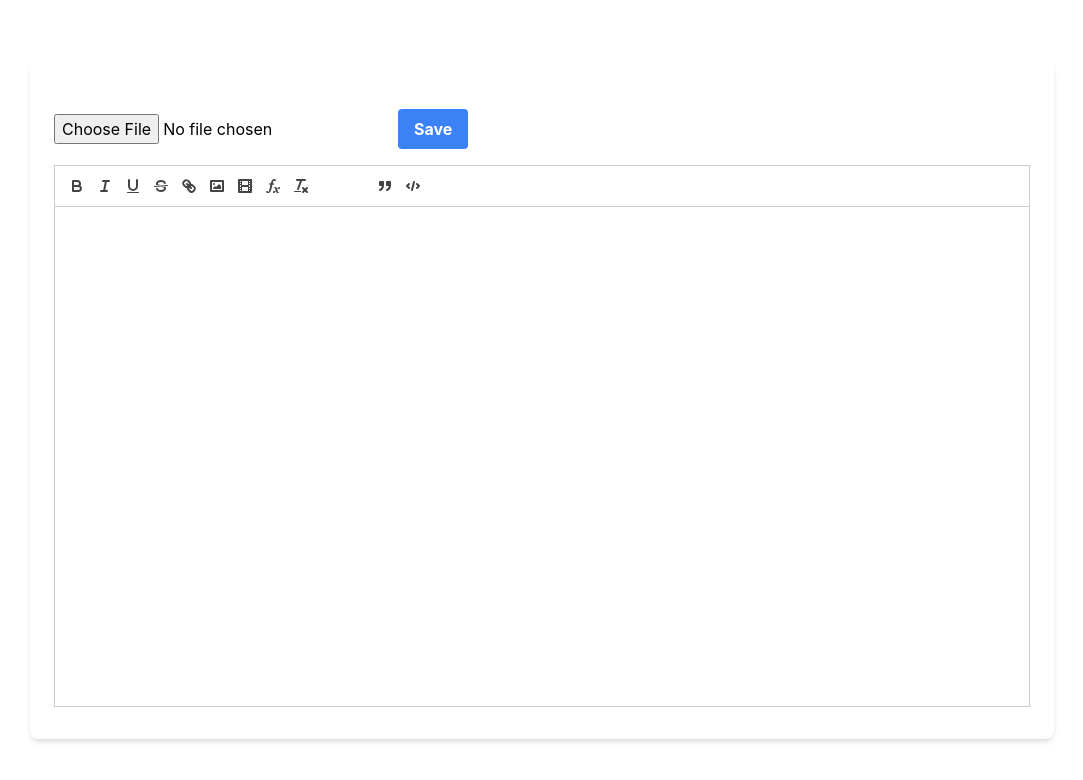
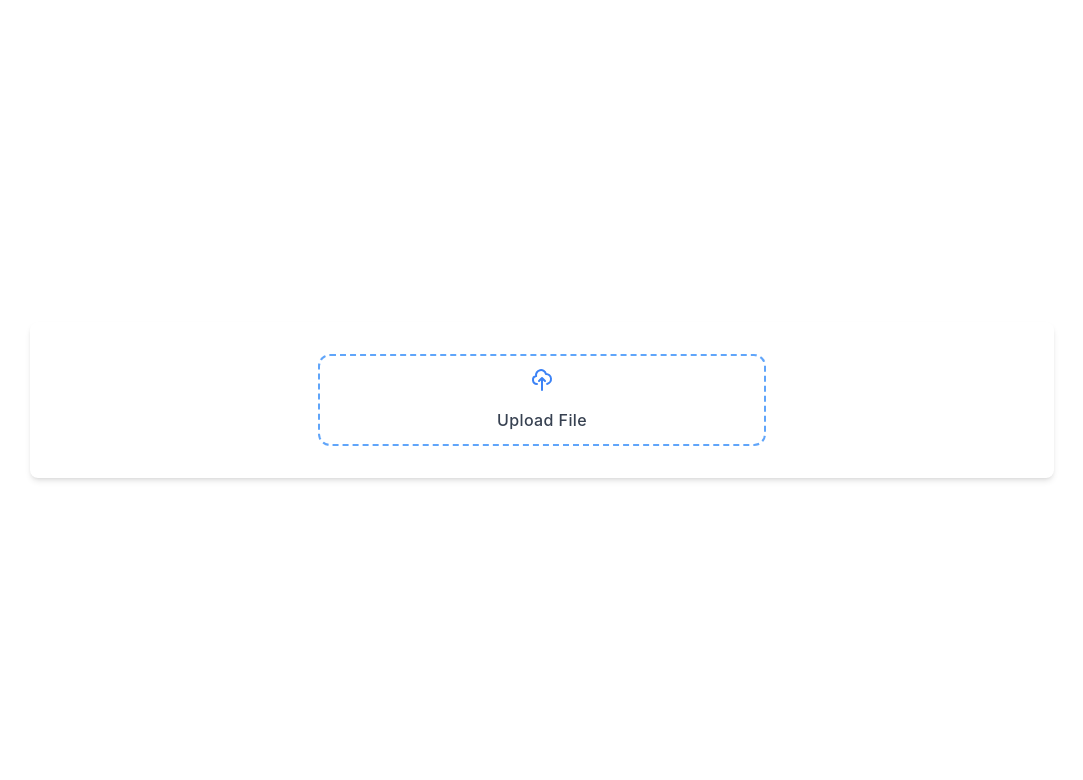
Before and after one commit to Fhamza03/JPI, a React (Create React App) app in the folder frontend/: page / in a window 1280 px wide. Shown: the top 780 px of the page, without its empty margins (98-1181 px from the left). Built offline with nearby package versions, Linux system fonts and the light colour scheme.

Commit message:
Adding xlsx file to the app

```diff
--- a/frontend/src/Components/ExcelEditor.jsx
+++ b/frontend/src/Components/ExcelEditor.jsx
@@ -1,10 +1,133 @@
-import React from "react";
-
+import React, { useState } from "react";
+import * as XLSX from "xlsx";
 
 export default function ExcelEditor() {
+  const [data, setData] = useState(null);
+  const [editMode, setEditMode] = useState({ row: -1, col: -1 });
+
+  const handleFileUpload = (e) => {
+    const file = e.target.files[0];
+    const reader = new FileReader();
+    reader.onload = (evt) => {
+      const bstr = evt.target.result;
+      const wb = XLSX.read(bstr, { type: "binary" });
+      const wsname = wb.SheetNames[0];
+      const ws = wb.Sheets[wsname];
+      const excelData = XLSX.utils.sheet_to_json(ws, { header: 1 });
+      setData(excelData);
+    };
+    reader.readAsBinaryString(file);
+  };
+
+  const handleSave = () => {
+    const ws = XLSX.utils.aoa_to_sheet(data);
+    const wb = XLSX.utils.book_new();
+    XLSX.utils.book_append_sheet(wb, ws, "Sheet1");
+    XLSX.writeFile(wb, "updated.xlsx");
+  };
+
+  const handleCellDoubleClick = (rowIndex, colIndex) => {
+    setEditMode({ row: rowIndex, col: colIndex });
+  };
+
+  const handleCellValueChange = (e, rowIndex, colIndex) => {
+    const newData = [...data];
+    newData[rowIndex + 1][colIndex] = e.target.value;
+    setData(newData);
+  };
+
   return (
-    <div>
+    <div className="flex justify-center items-center h-screen">
+      <div className="w-full max-w-5xl px-6 py-8 bg-white rounded-lg shadow-md">
+        <label
+          htmlFor="dropzone-file"
+          className="mx-auto cursor-pointer flex max-w-md flex-col items-center rounded-xl border-2 border-dashed border-blue-400 bg-white p-3 text-center"
+        >
+          <svg
+            xmlns="http://www.w3.org/2000/svg"
+            className="h-6 w-6 text-blue-500"
+            fill="none"
+            viewBox="0 0 24 24"
+            stroke="currentColor"
+            strokeWidth={2}
+          >
+            <path
+              strokeLinecap="round"
+              strokeLinejoin="round"
+              d="M7 16a4 4 0 01-.88-7.903A5 5 0 1115.9 6L16 6a5 5 0 011 9.9M15 13l-3-3m0 0l-3 3m3-3v12"
+            />
+          </svg>
+          <h2 className="mt-4 text-md font-medium text-gray-700 tracking-wide">
+            Upload File
+          </h2>
 
+          <input
+            id="dropzone-file"
+            type="file"
+            className="hidden"
+            onChange={handleFileUpload}
+          />
+        </label>
+
+        {data && (
+          <>
+            <table className="min-w-full divide-y divide-gray-200 dark:divide-gray-700 shadow-sm mt-4 mb-4">
+              <thead className="bg-sky-700 text-white dark:bg-gray-700">
+                <tr>
+                  {data[0].map((cell, index) => (
+                    <th
+                      className="text-center py-3.5 px-4 text-sm font-normal text-left rtl:text-right"
+                      key={index}
+                    >
+                      {cell}
+                    </th>
+                  ))}
+                </tr>
+              </thead>
+              <tbody>
+                {data.slice(1).map((row, rowIndex) => (
+                  <tr
+                    className={rowIndex % 2 === 0 ? "bg-white" : "bg-gray-200"}
+                    key={rowIndex}
+                  >
+                    {row.map((cell, cellIndex) => (
+                      <td
+                        className="text-center py-3.5 px-4 text-sm font-normal text-left rtl:text-right"
+                        key={cellIndex}
+                        onDoubleClick={() =>
+                          handleCellDoubleClick(rowIndex, cellIndex)
+                        }
+                      >
+                        {editMode.row === rowIndex &&
+                        editMode.col === cellIndex ? (
+                          <input
+                            type="text"
+                            value={cell}
+                            onChange={(e) =>
+                              handleCellValueChange(e, rowIndex, cellIndex)
+                            }
+                            autoFocus
+                            onBlur={() => setEditMode({ row: -1, col: -1 })}
+                          />
+                        ) : (
+                          cell
+                        )}
+                      </td>
+                    ))}
+                  </tr>
+                ))}
+              </tbody>
+            </table>
+            <button
+              className="p-10 rounded-lg bg-sky-700 py-1 px-3 text-xs font-bold uppercase text-white shadow-md shadow-blue-500/20 transition-all hover:shadow-lg hover:shadow-blue-500/40 focus:opacity-[0.85] focus:shadow-none active:opacity-[0.85] active:shadow-none disabled:pointer-events-none disabled:opacity-50 disabled:shadow-none"
+              data-ripple-light="true"
+              onClick={handleSave}
+            >
+              Save Changes
+            </button>
+          </>
+        )}
+      </div>
     </div>
   );
 }
--- a/frontend/src/index.js
+++ b/frontend/src/index.js
@@ -4,12 +4,13 @@ import "./index.css";
 import App from "./App";
 import reportWebVitals from "./reportWebVitals";
 import WordEditor from "./Components/WordEditor";
+import ExcelEditor from "./Components/ExcelEditor";
 
 const root = ReactDOM.createRoot(document.getElementById("root"));
 root.render(
   <React.StrictMode>
     {/* <App /> */}
-    <WordEditor />
+    <ExcelEditor />
   </React.StrictMode>
 );
 
```
